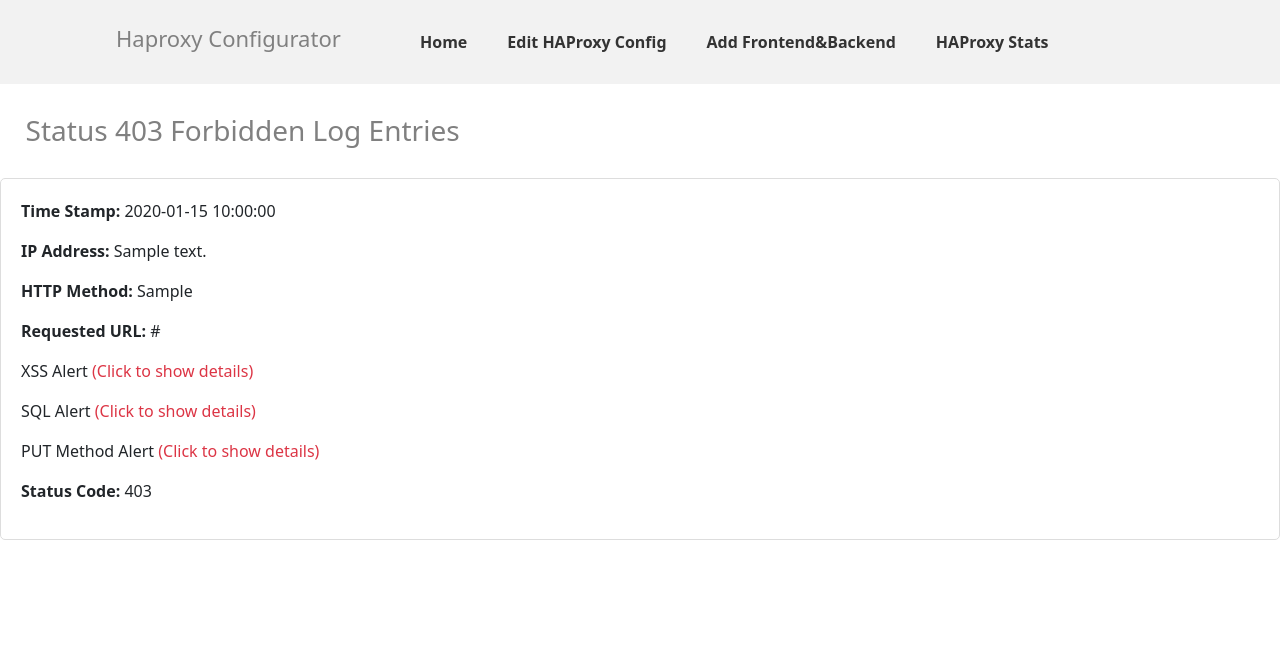
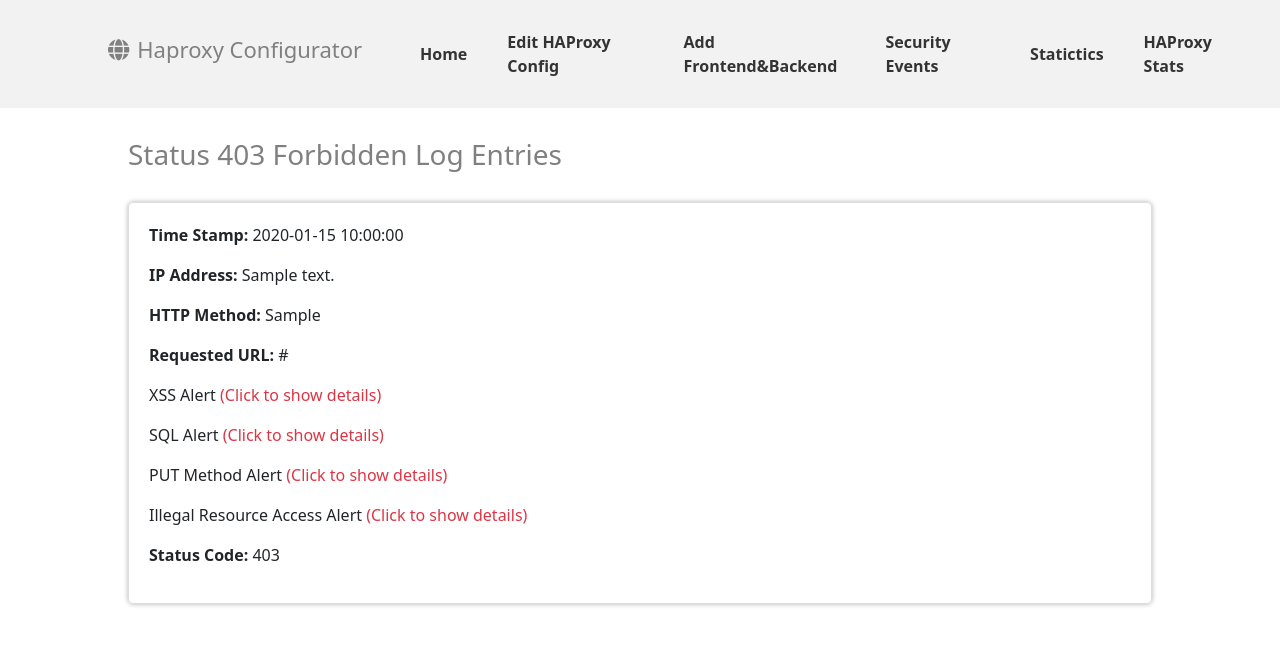
Before and after one commit to alonz22/haproxy-dashboard, a Flask app: template templates/logs.html in a window 1280 px wide. Shown: the top 645 px of the page. Run offline with Flask 3, Linux system fonts and the light colour scheme; the template is opened without the code that fills it: most values are stand-ins (such as "Sample title", 1, 10 or a date in 2020); some libraries are stand-ins or nearby versions.

Commit message:
Update logs.html

```diff
--- a/templates/logs.html
+++ b/templates/logs.html
@@ -3,6 +3,7 @@
 <head>
     <title>Log Entries</title>
     <link href="https://cdn.jsdelivr.net/npm/bootstrap@5.3.0/dist/css/bootstrap.min.css" rel="stylesheet">
+    <link rel="stylesheet" href="https://cdnjs.cloudflare.com/ajax/libs/font-awesome/5.15.4/css/all.min.css">
     <style>
         body {
 
@@ -56,14 +57,16 @@
     <a href="/home" class="menu-link">Home</a>
     <a href="/edit" class="menu-link">Edit HAProxy Config</a>
     <a href="/" class="menu-link">Add Frontend&Backend</a>
+    <a href="/logs" class="menu-link">Security Events</a>
+    <a href="/statistics" class="menu-link">Statictics</a>
     <a href="http://{{ request.host.split(':')[0] }}:8080/stats" class="menu-link" >HAProxy Stats</a>
 
 
 </header>
-    <h3 style="color: grey; margin-top: 30px; margin-bottom: 30px; margin-left: 2%;">Status 403 Forbidden Log Entries</h3>
+    <h3 style="color: grey; margin-top: 30px; margin-bottom: 30px; margin-left: 10%;">Status 403 Forbidden Log Entries</h3>
     <div>
         {% for entry in entries %}
-            <div class="log-entry" style="padding: 20px;">
+            <div class="log-entry" style="padding: 20px; box-shadow: 0 0 5px rgba(0, 0, 0, 0.3); width: 80%; margin-left: 10%; margin-bottom: 1%;">
                 <p><strong>Time Stamp:</strong> {{ entry['timestamp'] }}</p>
                 <p><strong>IP Address:</strong> {{ entry['ip_address'] }}</p>
                 <p><strong>HTTP Method:</strong> {{ entry['http_method'] }}</p>
@@ -93,6 +96,14 @@
                     </div>
                 {% endif %}
 
+                <!-- Illegal Resource Access -->
+                {% if entry['illegal_resource'] %}
+                    <p class="collapse-trigger" data-bs-toggle="collapse" data-bs-target="#putMethodCollapse{{ loop.index }}">Illegal Resource Access Alert <span class="text-danger">(Click to show details)</span></p>
+                    <div id="putMethodCollapse{{ loop.index }}" class="collapse">
+                        <p style="color: red"><strong>{{ entry['illegal_resource'] }}</strong></p>
+                    </div>
+                {% endif %}
+
                 <p><strong>Status Code:</strong> 403</p>
             </div>
         {% endfor %}
```
